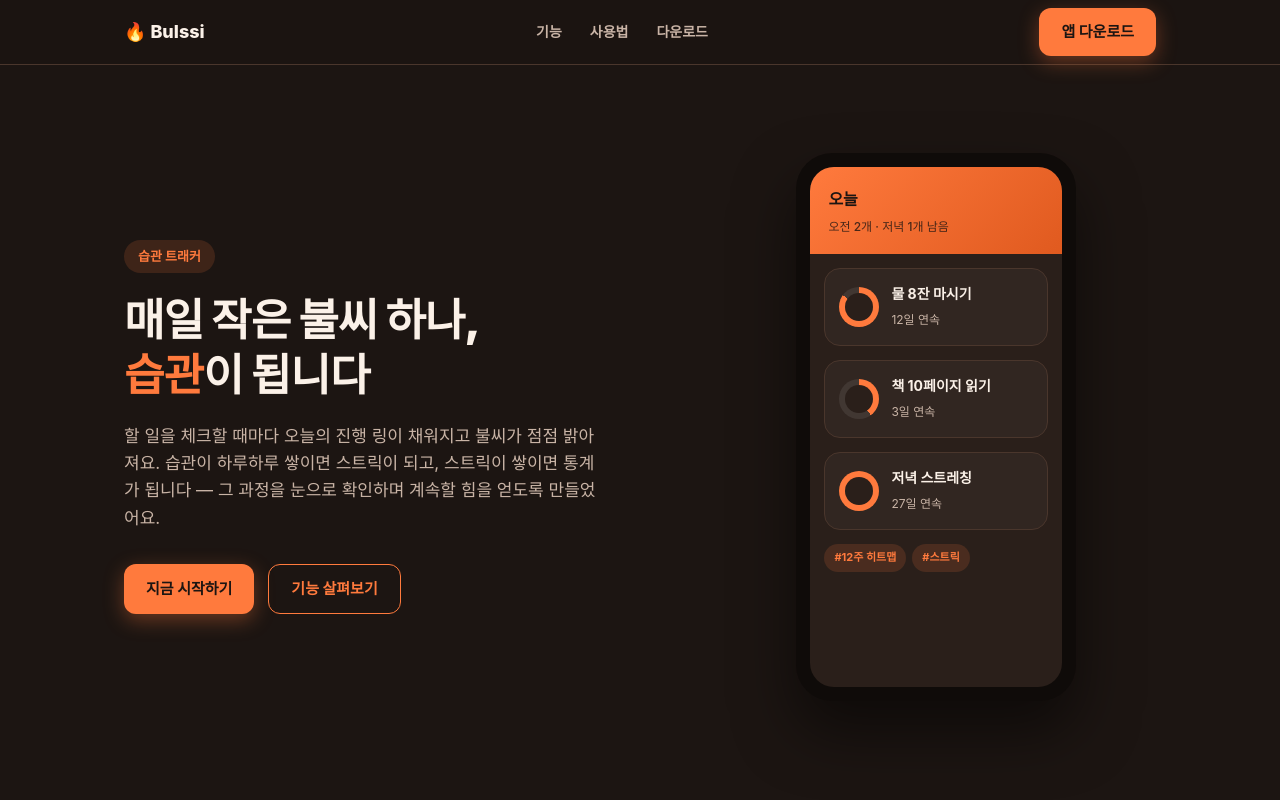
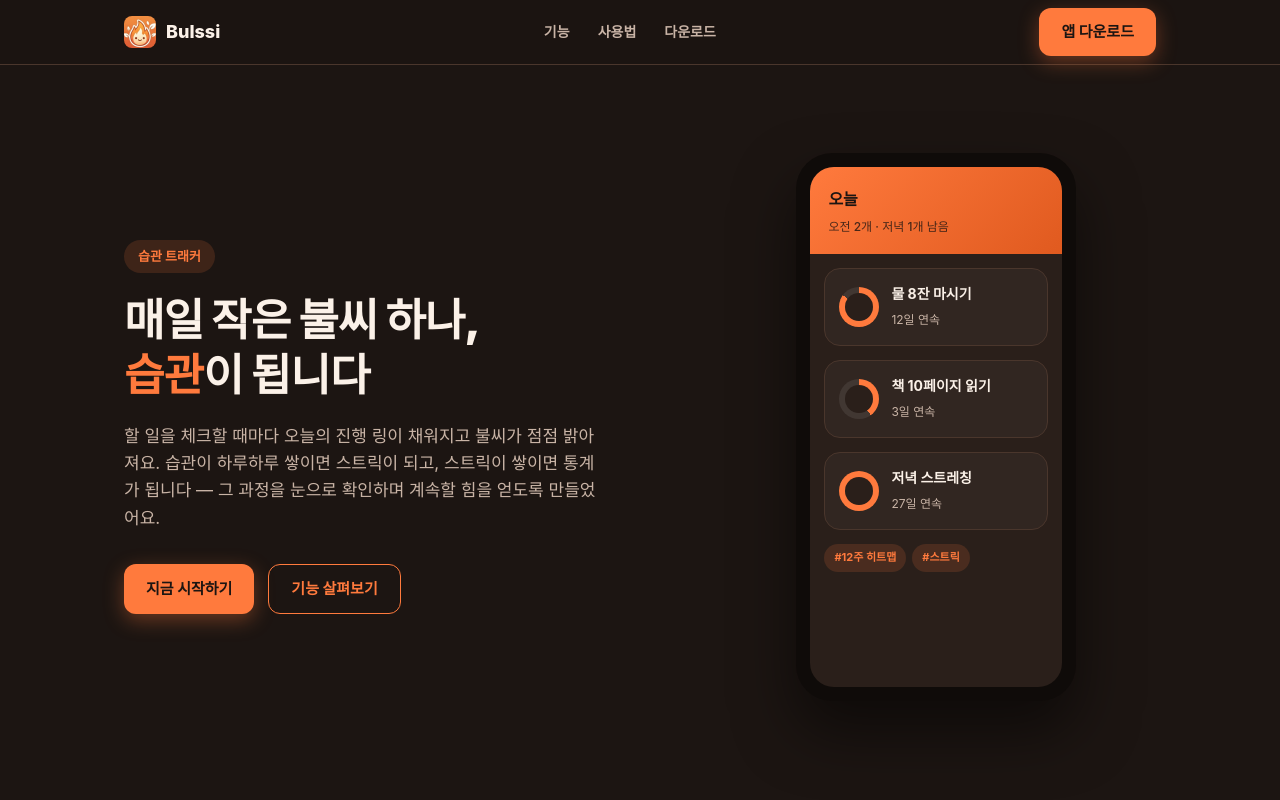
Before and after one commit to kakimind/bulssi-homepage, a plain HTML site: page index.html in a window 1280 px wide. Shown: the top 800 px of the page. Drawn offline with Linux system fonts and the light colour scheme.

Commit message:
Add real app icon to header

```diff
--- a/index.html
+++ b/index.html
@@ -5,6 +5,7 @@
 <meta name="viewport" content="width=device-width, initial-scale=1.0">
 <title>Bulssi: 하루 루틴 — 습관 트래커</title>
 <meta name="description" content="매일 작은 불씨 하나를 지피는 마음으로 습관을 만들어가는 앱, 불씨. 체크, 스트릭, 통계까지 한 곳에서.">
+<link rel="icon" href="assets/icon.png">
 <style>
   :root{
     --bg:#1C1512;
@@ -37,6 +38,7 @@
     height:64px;
   }
   .brand{display:flex;align-items:center;gap:10px;font-weight:800;font-size:18px;}
+  .brand img{width:32px;height:32px;border-radius:8px;}
   nav{display:flex;gap:28px;font-size:14px;font-weight:600;color:var(--ink-soft);}
   nav a:hover{color:var(--ember);}
   .btn{
@@ -147,7 +149,7 @@
 
 <header>
   <div class="wrap">
-    <div class="brand">🔥 Bulssi</div>
+    <div class="brand"><img src="assets/icon.png" alt="Bulssi 아이콘"> Bulssi</div>
     <nav>
       <a href="#features">기능</a>
       <a href="#how">사용법</a>
```
Also changed, not shown: assets/icon.png (added).
